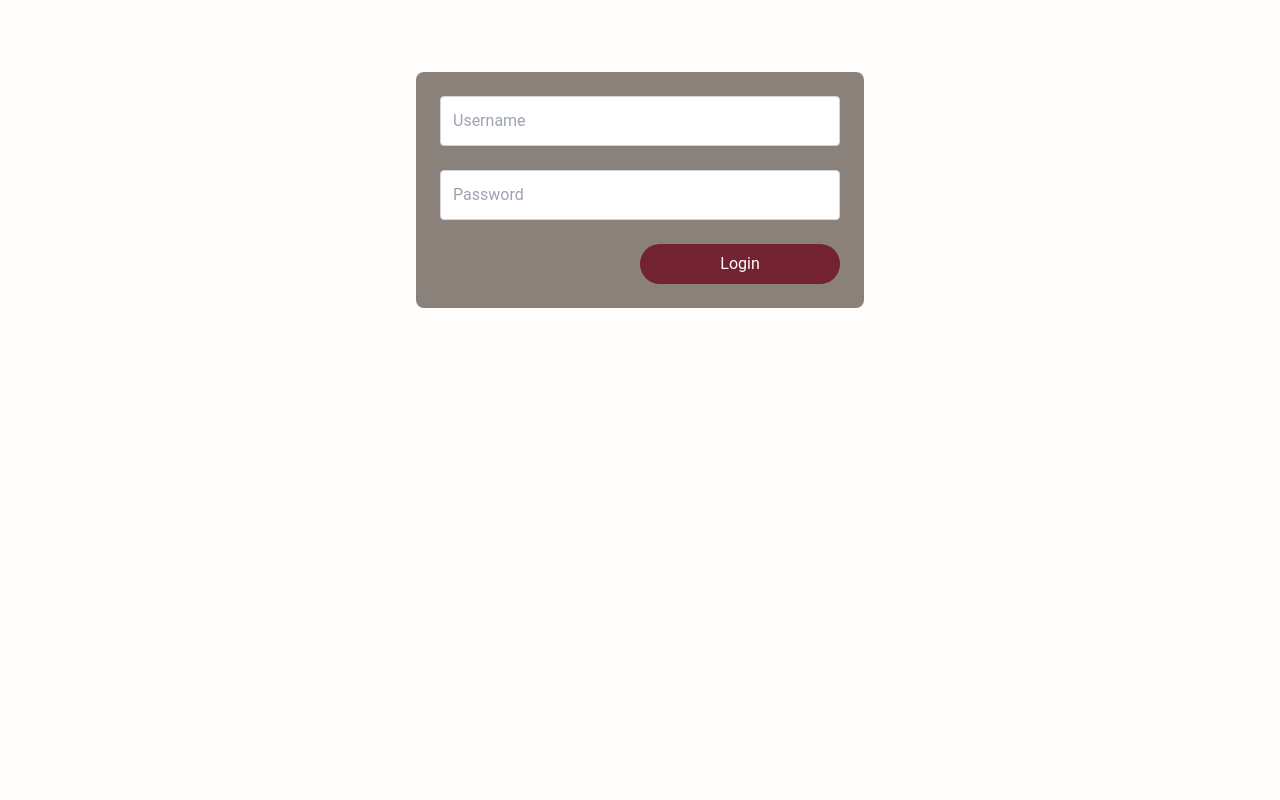
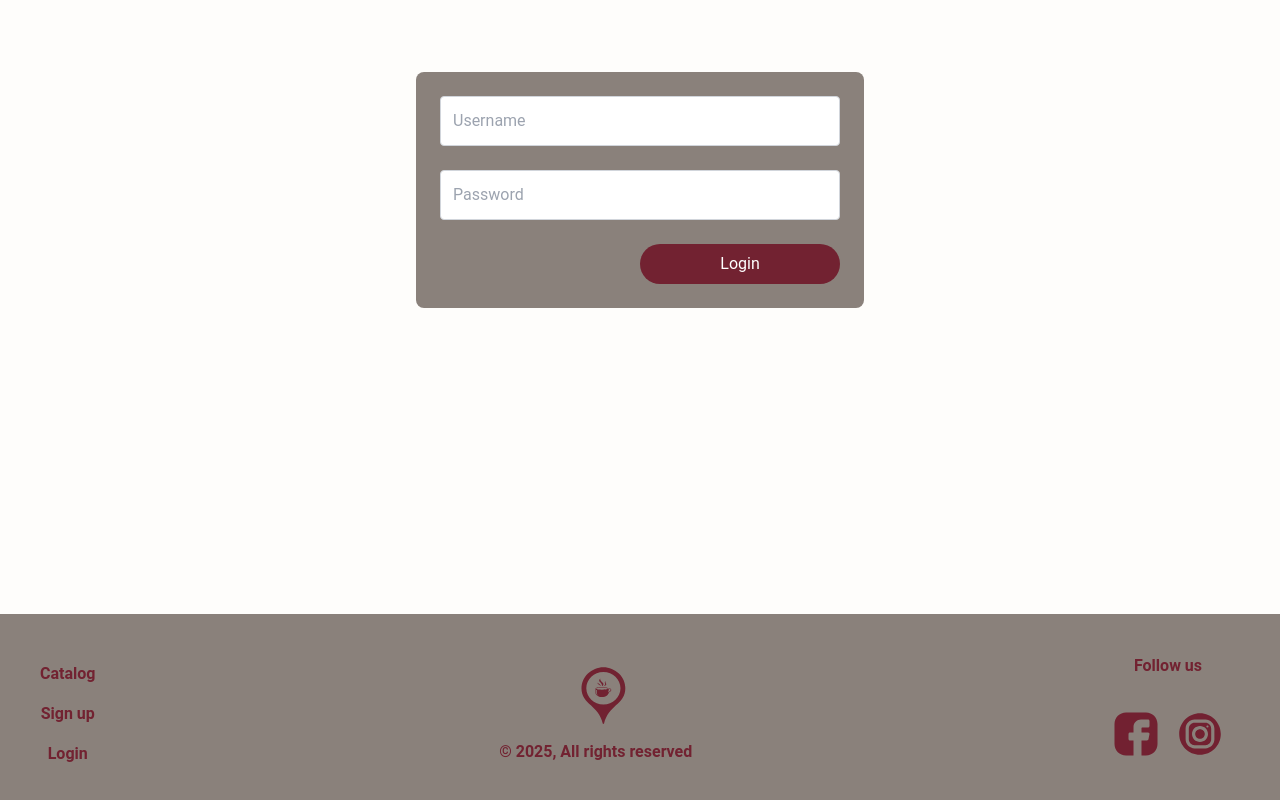
Before and after one commit to aleksandrvasilyev/caffinity, a React app in the folder client/: page /login in a window 1280 px wide. Shown: the part 449-1249 px from the top of the page. Before the commit the page ends 1055 px from the top, so only its background shows below. Built offline with nearby package versions, Linux system fonts and the light colour scheme.

Commit message:
feat: add footer component with social media links

```diff
--- a/client/src/App.jsx
+++ b/client/src/App.jsx
@@ -9,6 +9,7 @@ import SignUp from "./pages/SignUp/SignUp";
 import Login from "./pages/Login/Login";
 import CafeByCity from "./pages/CafeByCity/CafeByCity";
 import AuthProvider from "./contexts/AuthContext";
+import Footer from "./components/Footer/Footer";
 
 const App = () => {
   return (
@@ -24,6 +25,7 @@ const App = () => {
           <Route path="/sign-up" element={<SignUp />} />
           <Route path="/login" element={<Login />} />
         </Routes>
+        <Footer />
       </>
     </AuthProvider>
   );
--- /dev/null
+++ b/client/src/components/Footer/Footer.jsx
@@ -0,0 +1,44 @@
+import React from "react";
+import LogoIcon from "../Icons/LogoIcon";
+import InstagramIcon from "../Icons/InstagramIcon";
+import FacebookIcon from "../Icons/FacebookIcon";
+import { Link } from "react-router-dom";
+
+const Footer = () => {
+  return (
+    <footer className="bg-primary text-white text-center p-6 h-[200px] flex flex-raw items-center justify-between mt-2">
+      <div className="flex flex-col space-y-4 p-4">
+        <Link to="/catalog" className=" text-accent font-semibold">
+          Catalog
+        </Link>
+        <Link to="/sign-up" className=" text-accent font-semibold">
+          Sign up
+        </Link>
+        <Link to="/login" className=" text-accent font-semibold">
+          Login
+        </Link>
+      </div>
+
+      <div className="flex flex-col items-center space-y-4">
+        <LogoIcon className="self-center" />
+        <p className="text-accent font-semibold">
+          &copy; 2025, All rights reserved
+        </p>
+      </div>
+
+      <div className="flex flex-col space-y-4 p-4">
+        <p className="text-accent  font-semibold">Follow us</p>
+        <div className="flex  flex-raw space-x-4 p-4">
+          <a href="https://www.facebook.com/">
+            <FacebookIcon />
+          </a>
+          <a href="https://www.instagram.com/">
+            <InstagramIcon />
+          </a>
+        </div>
+      </div>
+    </footer>
+  );
+};
+
+export default Footer;
--- /dev/null
+++ b/client/src/components/Icons/FacebookIcon.jsx
@@ -0,0 +1,37 @@
+import React from "react";
+
+const FacebookIcon = () => {
+  return (
+    <svg
+      xmlns="http://www.w3.org/2000/svg"
+      x="0px"
+      y="0px"
+      width="48"
+      height="48"
+      viewBox="0,0,256,256"
+    >
+      <g
+        fill="#722131"
+        fillRule="evenodd"
+        stroke="none"
+        strokeWidth="1"
+        strokeLinecap="butt"
+        strokeLinejoin="miter"
+        strokeMiterlimit="10"
+        strokeDasharray=""
+        strokeDashoffset="0"
+        fontFamily="none"
+        fontWeight="none"
+        fontSize="none"
+        textAnchor="none"
+        style={{ mixBlendMode: "normal" }}
+      >
+        <g transform="scale(10.66667,10.66667)">
+          <path d="M10.75,22.75v-7.5h-1.75c-0.414,0 -0.75,-0.336 -0.75,-0.75v-2.5c0,-0.414 0.336,-0.75 0.75,-0.75h1.75v-2.75c0,-2.071 1.679,-3.75 3.75,-3.75h3.5c0.414,0 0.75,0.336 0.75,0.75v2.5c0,0.414 -0.336,0.75 -0.75,0.75h-3c-0.138,0 -0.25,0.112 -0.25,0.25v2.25h3.25c0.225,0 0.438,0.101 0.58,0.275c0.142,0.173 0.2,0.402 0.155,0.622l-0.5,2.5c-0.07,0.351 -0.377,0.603 -0.735,0.603h-2.75v7.5h2.25c3.176,0 5.75,-2.574 5.75,-5.75v-10c0,-3.176 -2.574,-5.75 -5.75,-5.75h-10c-3.176,0 -5.75,2.574 -5.75,5.75v10c0,3.176 2.574,5.75 5.75,5.75z"></path>
+        </g>
+      </g>
+    </svg>
+  );
+};
+
+export default FacebookIcon;
--- /dev/null
+++ b/client/src/components/Icons/InstagramIcon.jsx
@@ -0,0 +1,37 @@
+import React from "react";
+
+const InstagramIcon = () => {
+  return (
+    <svg
+      xmlns="http://www.w3.org/2000/svg"
+      x="0px"
+      y="0px"
+      width="48"
+      height="48"
+      viewBox="0,0,256,256"
+    >
+      <g
+        fill="#722131"
+        fillRule="nonzero"
+        stroke="none"
+        strokeWidth="1"
+        strokeLinecap="butt"
+        strokeLinejoin="miter"
+        strokeMiterlimit="10"
+        strokeDasharray=""
+        strokeDashoffset="0"
+        fontFamily="none"
+        fontWeight="none"
+        fontSize="none"
+        textAnchor="none"
+        style={{ mixBlendMode: "normal" }}
+      >
+        <g transform="scale(8.53333,8.53333)">
+          <path d="M15,2c-7.168,0 -13,5.832 -13,13c0,7.168 5.832,13 13,13c7.168,0 13,-5.832 13,-13c0,-7.168 -5.832,-13 -13,-13zM11.66602,6h6.66602c3.125,0 5.66797,2.54202 5.66797,5.66602v6.66602c0,3.125 -2.54202,5.66797 -5.66602,5.66797h-6.66602c-3.125,0 -5.66797,-2.54202 -5.66797,-5.66602v-6.66602c0,-3.125 2.54202,-5.66797 5.66602,-5.66797zM11.66602,8c-2.021,0 -3.66602,1.64597 -3.66602,3.66797v6.66602c0,2.021 1.64597,3.66602 3.66797,3.66602h6.66602c2.021,0 3.66602,-1.64597 3.66602,-3.66797v-6.66601c0,-2.021 -1.64597,-3.66602 -3.66797,-3.66602zM19.66797,9.66602c0.368,0 0.66602,0.29802 0.66602,0.66602c0,0.368 -0.29801,0.66797 -0.66602,0.66797c-0.368,0 -0.66797,-0.29997 -0.66797,-0.66797c0,-0.368 0.29997,-0.66602 0.66797,-0.66602zM15,10c2.757,0 5,2.243 5,5c0,2.757 -2.243,5 -5,5c-2.757,0 -5,-2.243 -5,-5c0,-2.757 2.243,-5 5,-5zM15,12c-1.65685,0 -3,1.34315 -3,3c0,1.65685 1.34315,3 3,3c1.65685,0 3,-1.34315 3,-3c0,-1.65685 -1.34315,-3 -3,-3z"></path>
+        </g>
+      </g>
+    </svg>
+  );
+};
+
+export default InstagramIcon;
```
